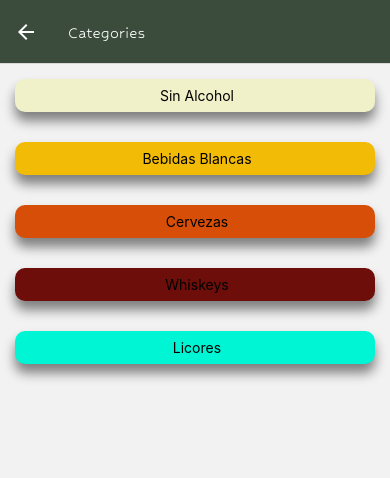
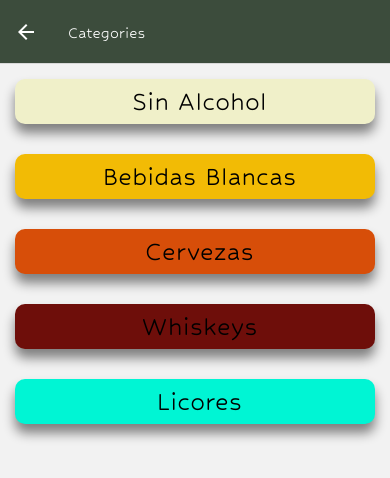
Before and after one commit to MargaritaSyd/myTab-syddall, a React Native app: screen /Categories in a window 390 px wide. Shown: the top 478 px of the page. Built offline with nearby package versions, Linux system fonts and the light colour scheme.

Commit message:
Typography styles

```diff
--- a/components/CategoriesItems.js
+++ b/components/CategoriesItems.js
@@ -1,7 +1,7 @@
 import React from "react";
 import { View, TouchableOpacity, Text, StyleSheet} from 'react-native';
 import Colors from "../constants/Colors";
-
+import Typography from "../constants/Typography"
 
 function CategoriesItems({item , onSelected}){
 
@@ -47,9 +47,11 @@ function CategoriesItems({item , onSelected}){
       margin: 15,
       height: 150,
      },
-    //  textStyle: {
-    //    fontFamily:
-    //  }
+      textStyle: {
+        fontFamily: Typography.titleFont,
+        fontSize: 30
+
+      }
  })
 
 export default CategoriesItems
```
